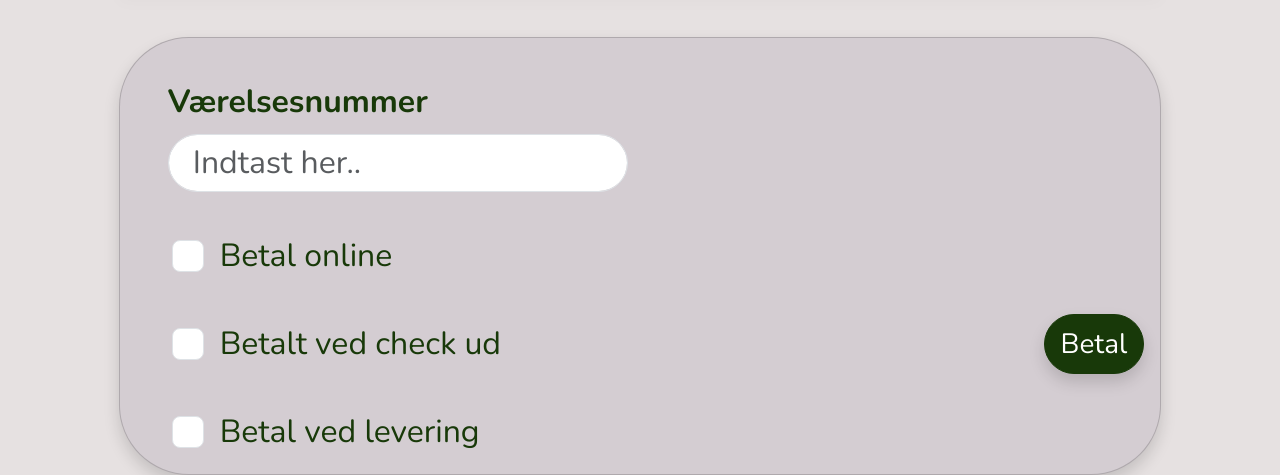
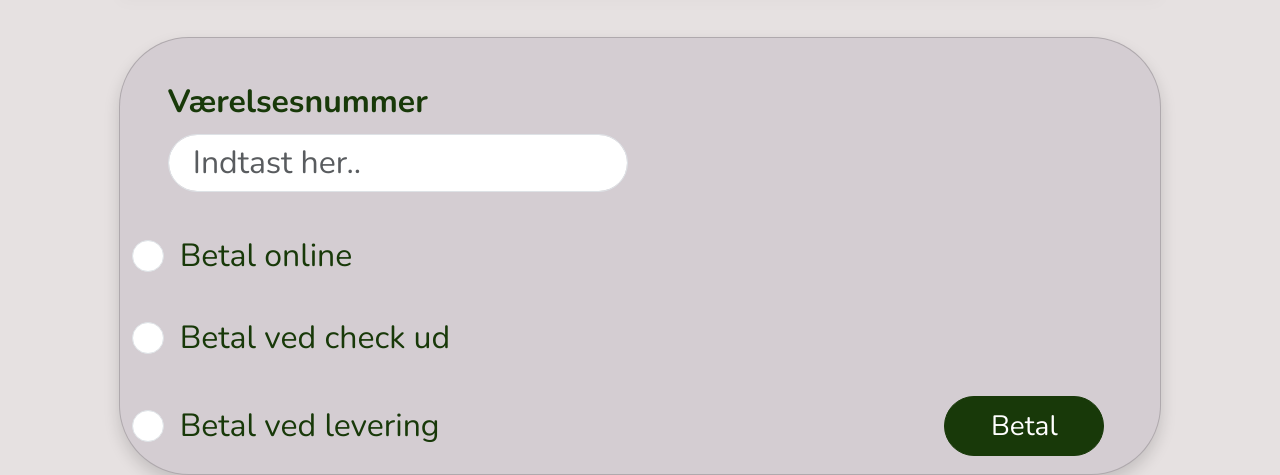
Before and after one commit to SofieKristiansen/EksamenRoomService, a PHP site: page /DinBetaling.php in a window 1280 px wide. Shown: the part 353-828 px from the top of the page. Run offline with PHP 8.4, Linux system fonts and the light colour scheme; data that the repository does not hold is empty; style sheets or scripts are compiled from the project's sources; some libraries are stand-ins or nearby versions; some web fonts are replaced.

Commit message:
modaler til din betaling

```diff
--- a/DinBetaling.php
+++ b/DinBetaling.php
@@ -59,15 +59,18 @@ include("navbar.php");
 
                         <div class=" d-flex flex-column justify-content-between">
                             <div class="col-6 mb-3 text-start">
-                                <h2 class="brødtekst text-primærtekstfarve fw-bold fs-2 pt-4 ps-5" style="line-height: 1;">Oversigt</h2>
+                                <h2 class="brødtekst text-primærtekstfarve fw-bold fs-2 pt-4 ps-5"
+                                    style="line-height: 1;">Oversigt</h2>
                             </div>
 
                             <div class="col-12 mb-3 text-start">
-                                <h2 class="brødtekst text-primærtekstfarve text-bold fs-2 pt-4 ps-5" style="line-height: 1;"><?php echo $produkt->prodNavn ?></h2>
+                                <h2 class="brødtekst text-primærtekstfarve text-bold fs-2 pt-4 ps-5"
+                                    style="line-height: 1;"><?php echo $produkt->prodNavn ?></h2>
                             </div>
 
                             <div class="d-flex justify-content-end align-items-end flex-grow-1 col-12">
-                                <div class="brødtekst text-primærtekstfarve fs-2 fw-bold me-5 mt-5 mb-3" id="total-pris"> Total:
+                                <div class="brødtekst text-primærtekstfarve fs-2 fw-bold me-5 mt-5 mb-3"
+                                     id="total-pris"> Total:
                                     <?php echo number_format($produkt->prodPris, 2); ?> kr.
                                 </div>
                             </div>
@@ -82,105 +85,216 @@ include("navbar.php");
                 <div class="row">
 
                     <div class="col-6 text-start">
-                        <h2 class="brødtekst text-primærtekstfarve fw-bold fs-2 ps-5" style="line-height: 1;">Værelsesnummer</h2>
+                        <h2 class="brødtekst text-primærtekstfarve fw-bold fs-2 ps-5" style="line-height: 1;">
+                            Værelsesnummer</h2>
 
                         <div class="col-2 input-group mb-3 mt-3 text-start ps-5">
-                            <input type="text" class="form-control rounded-pill p-1 brødtekst text-primærtekstfarve fs-2 ps-4" style="width: 100px" placeholder="Indtast her.." aria-label="Indtast her..">
+                            <input type="text"
+                                   class="form-control rounded-pill p-1 brødtekst text-primærtekstfarve fs-2 ps-4"
+                                   style="width: 100px" placeholder="Indtast her.." aria-label="Indtast her..">
                         </div>
-
                     </div>
 
                     <div class="col-3"></div>
+                    <div class="ms-2 ps-5">
+                        <div class="brødtekst text-primærtekstfarve fs-2 pt-2">
 
-                    <div class="ms-5 ps-5">
-                        <div class="brødtekst text-primærtekstfarve fs-2 pt-2">
+                            <div>
                             <div class="form-check p-3">
-                                <input class="form-check-input" type="checkbox" value="" id="flexCheckDefault1">
-                                <label class="form-check-label" for="flexCheckDefault1">
-                                    Betal online
-                                </label>
+                                <input class="form-check-input form-check-input" type="radio" name="betaling"
+                                       id="flexCheckDefault1" value="online">
+                                <label class="form-check-label" for="flexCheckDefault1">Betal online</label>
                             </div>
+                            </div>
+
+                            <div>
+                            <div class="form-check p-3">
+                                <input class="form-check-input" type="radio" name="betaling" id="flexCheckDefault2"
+                                       value="checkud">
+                                <label class="form-check-label" for="flexCheckDefault2">Betal ved check ud</label>
+                            </div>
+                            </div>
+
+                            <div>
                             <div class="form-check p-3 d-flex justify-content-between align-items-center">
                                 <div>
-                                    <input class="form-check-input" type="checkbox" value="" id="flexCheckDefault2">
-                                    <label class="form-check-label" for="flexCheckDefault2">
-                                        Betalt ved check ud
-                                    </label>
+                                    <input class="form-check-input" type="radio" name="betaling" id="flexCheckDefault3"
+                                           value="levering">
+                                    <label class="form-check-label" for="flexCheckDefault3">Betal ved levering</label>
                                 </div>
+
                                 <a href="#">
-                                    <button type="button" class="btn btn-lg shadow rounded-pill btn-primærknap fs-3 brødtekst me-5" data-bs-toggle="modal" data-bs-target="#modal">
+                                    <button type="button" id="betalKnappen"
+                                            class="btn btn-lg rounded-pill btn-primærknap fs-3 brødtekst me-5"
+                                            style="width: 160px"
+                                            data-bs-toggle="modal" data-bs-target="#modal">
                                         Betal
                                     </button>
                                 </a>
+                            </div>
+                            </div>
 
+                        </div>
+                    </div>
+                </div>
+            </div>
+
+            <div class="modal fade" id="modalOnline" tabindex="-1" aria-labelledby="modalOnlineLabel"
+                 aria-hidden="true">
+                <div class="modal-dialog modal-dialog-centered">
+                    <div class="modal-content border-outlinefarve">
+                        <div class="modal-header">
+                            <h5 class="modal-title" id="modalOnlineLabel"></h5>
+                            <button type="button" class="btn-close btn-close-primærfarve lukkeknap"
+                                    data-bs-dismiss="modal" aria-label="Close"></button>
+                        </div>
+                        <div class="modal-body modal-body text-primærtekstfarve brødtekst">
+                            <p class="fs-2 fw-bold mb-4">Betalingsmetoder</p>
+
+                            <div class="btn-group-vertical" role="group"
+                                 aria-label="Vertical radio toggle button group">
+                                <input type="radio" class="btn-check" name="vbtn-radio" id="vbtn-radio1"
+                                       autocomplete="off">
+                                <label class="btn btn-outline-primærfarve d-flex align-items-center"
+                                       style="width: 300px;" for="vbtn-radio1">
+                                    <img src="img/visa.png" alt="" style="width: 45px; height:auto;">
+                                    <span class="border-outlinefarve fs-4 fw-medium ms-5">Visa</span>
+                                </label>
+                                <input type="radio" class="btn-check" name="vbtn-radio" id="vbtn-radio2"
+                                       autocomplete="off">
+                                <label class="btn btn-outline-primærfarve d-flex align-items-center"
+                                       style="width: 300px;" for="vbtn-radio2">
+                                    <img src="img/dankort.png" alt="" style="width: 50px; height:auto;">
+                                    <span class="border-outlinefarve fs-4 fw-medium ms-5">Dankort</span>
+                                </label>
+                                <input type="radio" class="btn-check" name="vbtn-radio" id="vbtn-radio3"
+                                       autocomplete="off">
+                                <label class="btn btn-outline-primærfarve d-flex align-items-center"
+                                       style="width: 300px;" for="vbtn-radio3">
+                                    <img src="img/paypal.png" alt="" style="width: 50px; height:auto;">
+                                    <span class="border-outlinefarve fs-4 fw-medium ms-5">PayPal</span>
+                                </label>
+                                <input type="radio" class="btn-check" name="vbtn-radio" id="vbtn-radio4"
+                                       autocomplete="off">
+                                <label class="btn btn-outline-primærfarve d-flex align-items-center"
+                                       style="width: 300px;" for="vbtn-radio4">
+                                    <img src="img/mobilepay.png" alt="" style="width: 50px; height:auto;">
+                                    <span class="border-outlinefarve fs-4 fw-medium ms-5">MobilePay</span>
+                                </label>
+                                <input type="radio" class="btn-check" name="vbtn-radio" id="vbtn-radio5"
+                                       autocomplete="off">
+                                <label class="btn btn-outline-primærfarve d-flex align-items-center"
+                                       style="width: 300px;" for="vbtn-radio5">
+                                    <img src="img/mastercard.png" alt="" style="width: 50px; height:auto;">
+                                    <span class="border-outlinefarve fs-4 fw-medium ms-5">Mastercard</span>
+                                </label>
                             </div>
-                            <div class="form-check p-3">
-                                <input class="form-check-input" type="checkbox" value="" id="flexCheckDefault3">
-                                <label class="form-check-label" for="flexCheckDefault3">
-                                    Betal ved levering
-                                </label>
+
+                            <p class="fs-5 fw-medium mt-4">Du bliver omdirigeret til din betalingsmetode via sikre (SSL)
+                                sider. Her vil du kunne fuldføre din kreditkortbetaling for din bestilling.</p>
+                        </div>
+
+                        <div class="modal-footer">
+                            <a href="forside.php"
+                               class="btn me-3 btn-lg rounded-pill btn-primærknap text-sekundærekstfarve border-outlinefarve"
+                               style="width: 160px;">Fortsæt</a>
+                        </div>
+                    </div>
+                </div>
+            </div>
+
+            <div class="modal fade" id="modalCheckUd" tabindex="-1" aria-labelledby="modalCheckUdLabel"
+                 aria-hidden="true">
+                <div class="modal-dialog modal-dialog-centered">
+                    <div class="modal-content border-outlinefarve">
+                        <div class="modal-header">
+                            <h5 class="modal-title" id="modalCheckUdLabel"></h5>
+                            <button type="button" class="btn-close btn-close-primærfarve lukkeknap"
+                                    data-bs-dismiss="modal" aria-label="Close"></button>
+                        </div>
+                        <div class="modal-body text-primærtekstfarve brødtekst">
+                            <div class="modal-body">
+                                <p class="fs-2 fw-bold mb-4">Din bestilling er på vej</p>
+
+                                <p class="fs-4 fw-medium">Tak for din bestilling, din mad er på vej. Vi håber du
+                                    nyder din mad. Beløbet opkræves ved check ud af hotellet.</p>
+                            </div>
+
+                            <div class="modal-footer">
+                                <a href="forside.php"
+                                   class="btn me-3 btn-lg rounded-pill btn-primærknap text-sekundærekstfarve border-outlinefarve"
+                                   style="width: 150px;">Afslut</a>
                             </div>
                         </div>
                     </div>
+                </div>
+            </div>
 
-                    <div class="modal fade" id="modal" tabindex="-1" aria-labelledby="exampleModalLabel" aria-hidden="true">
-                        <div class="modal-dialog modal-dialog-centered">
-                            <div class="modal-content border-outlinefarve">
+            <div class="modal fade" id="modalLevering" tabindex="-1" aria-labelledby="modalLeveringLabel"
+                 aria-hidden="true">
+                <div class="modal-dialog modal-dialog-centered">
+                    <div class="modal-content border-outlinefarve">
 
-                                <div class="modal-header">
-                                    <div class="modal-title text-primærtekstfarve" id="exampleModalLabel"></div>
-                                    <button type="button" class="btn-close btn-close-primærfarve lukkeknap" data-bs-dismiss="modal" aria-label="Close"></button>
+                        <div class="modal-header">
+                            <h5 class="modal-title" id="modalLeveringLabel"></h5>
+                            <button type="button" class="btn-close btn-close-primærfarve lukkeknap"
+                                    data-bs-dismiss="modal" aria-label="Close"></button>
+                        </div>
+                        <div class="modal-body text-primærtekstfarve brødtekst">
+                            <div class="modal-body">
+                                <p class="fs-2 fw-bold mb-4">Din bestilling er på vej</p>
+
+                                <p class="fs-4 fw-medium">Tak for din bestilling, din mad er på vej. Betaling sker
+                                    når maden bliver leveret. Vi håber du nyder din mad.</p>
+
+                                <p class="fs-4 fw-medium">Vi accepterer</p>
+                                <div class="hstack">
+                                    <img src="img/visa.png" alt="visa" style="width: 60px; height: auto"> <img
+                                            src="img/dankort.png" alt="dankort" style="width: 50px; height: auto">
+                                    <img src="img/mastercard.png" alt="mastercard"
+                                         style="width: 45px; height: auto"> <img src="img/mobilepay.png"
+                                                                                 alt="mobilepay"
+                                                                                 style="width: 45px; height: auto">
                                 </div>
+                            </div>
 
-                                <div class="modal-body">
-                                    <p class="fs-2 text-primærtekstfarve brødtekst">Betalingsmetoder</p>
-
-                                    <div class="btn-group-vertical" role="group" aria-label="Vertical radio toggle button group">
-                                        <input type="radio" class="btn-check" name="vbtn-radio" id="vbtn-radio1" autocomplete="off">
-                                        <label class="btn btn-outline-primærfarve d-flex align-items-center" style="width: 300px;" for="vbtn-radio1">
-                                            <img src="img/visa.png" alt="" style="width: 45px; height:auto;">
-                                            <span class="bg-white border-outlinefarve fs-4 brødtekst text-primærtekstfarve ms-5">Visa</span>
-                                        </label>
-                                        <input type="radio" class="btn-check" name="vbtn-radio" id="vbtn-radio2" autocomplete="off">
-                                        <label class="btn btn-outline-primærfarve d-flex align-items-center" style="width: 300px;" for="vbtn-radio2">
-                                            <img src="img/dankort.png" alt="" style="width: 50px; height:auto;">
-                                            <span class="bg-white border-outlinefarve fs-4 brødtekst text-primærtekstfarve ms-5">Dankort</span>
-                                        </label>
-                                        <input type="radio" class="btn-check" name="vbtn-radio" id="vbtn-radio3" autocomplete="off">
-                                        <label class="btn btn-outline-primærfarve d-flex align-items-center" style="width: 300px;" for="vbtn-radio3">
-                                            <img src="img/paypal.png" alt="" style="width: 50px; height:auto;">
-                                            <span class="bg-white border-outlinefarve fs-4 brødtekst text-primærtekstfarve ms-5">PayPal</span>
-                                        </label>
-                                        <input type="radio" class="btn-check" name="vbtn-radio" id="vbtn-radio4" autocomplete="off">
-                                        <label class="btn btn-outline-primærfarve d-flex align-items-center" style="width: 300px;" for="vbtn-radio4">
-                                            <img src="img/mobilepay.png" alt="" style="width: 50px; height:auto;">
-                                            <span class="bg-white border-outlinefarve fs-4 brødtekst text-primærtekstfarve ms-5">MobilePay</span>
-                                        </label>
-                                        <input type="radio" class="btn-check" name="vbtn-radio" id="vbtn-radio5" autocomplete="off">
-                                        <label class="btn btn-outline-primærfarve d-flex align-items-center" style="width: 300px;" for="vbtn-radio5">
-                                            <img src="img/mastercard.png" alt="" style="width: 50px; height:auto;">
-                                            <span class="bg-white border-outlinefarve fs-4 brødtekst text-primærtekstfarve ms-5">Mastercard</span>
-                                        </label>
-                                    </div>
-
-                                    <p class="fs-4 mt-3 text-primærtekstfarve brødtekst">Du bliver omdirigeret til din betalingsmetode via sikre (SSL) sider. Her vil du kunne fuldføre din kreditkortbetaling for din bestilling.</p>
-                                </div>
-
-                                <div class="modal-footer">
-                                    <a href="#" class="btn btn-primary me-3 btn-lg rounded-pill btn-primærknap text-sekundærekstfarve border-outlinefarve" style="width: 150px;">Fortsæt</a>
-                                </div>
+                            <div class="modal-footer">
+                                <a href="forside.php"
+                                   class="btn me-3 btn-lg rounded-pill btn-primærknap text-sekundærekstfarve border-outlinefarve brødtekst"
+                                   style="width: 160px;">Afslut</a>
                             </div>
                         </div>
                     </div>
-
-
                 </div>
+            </div>
 
         </div>
+
         <div class="col-1"></div>
+
     </div>
 </div>
 
+<script>
+
+    document.addEventListener('DOMContentLoaded', function() {
+        const radiobuttons = document.querySelectorAll('input[name="betaling"]');
+        const betalKnappen = document.getElementById('betalKnappen');
+
+        radiobuttons.forEach(radio => {
+            radio.addEventListener('change', function() {
+                if (this.value === 'online') {
+                    betalKnappen.setAttribute('data-bs-target', '#modalOnline');
+                } else if (this.value === 'checkud') {
+                    betalKnappen.setAttribute('data-bs-target', '#modalCheckUd');
+                } else if (this.value === 'levering') {
+                    betalKnappen.setAttribute('data-bs-target', '#modalLevering');
+                }
+            });
+        });
+    });
+
+</script>
 
 <script src="node_modules/bootstrap/dist/js/bootstrap.bundle.min.js"></script>
 </body>
```
